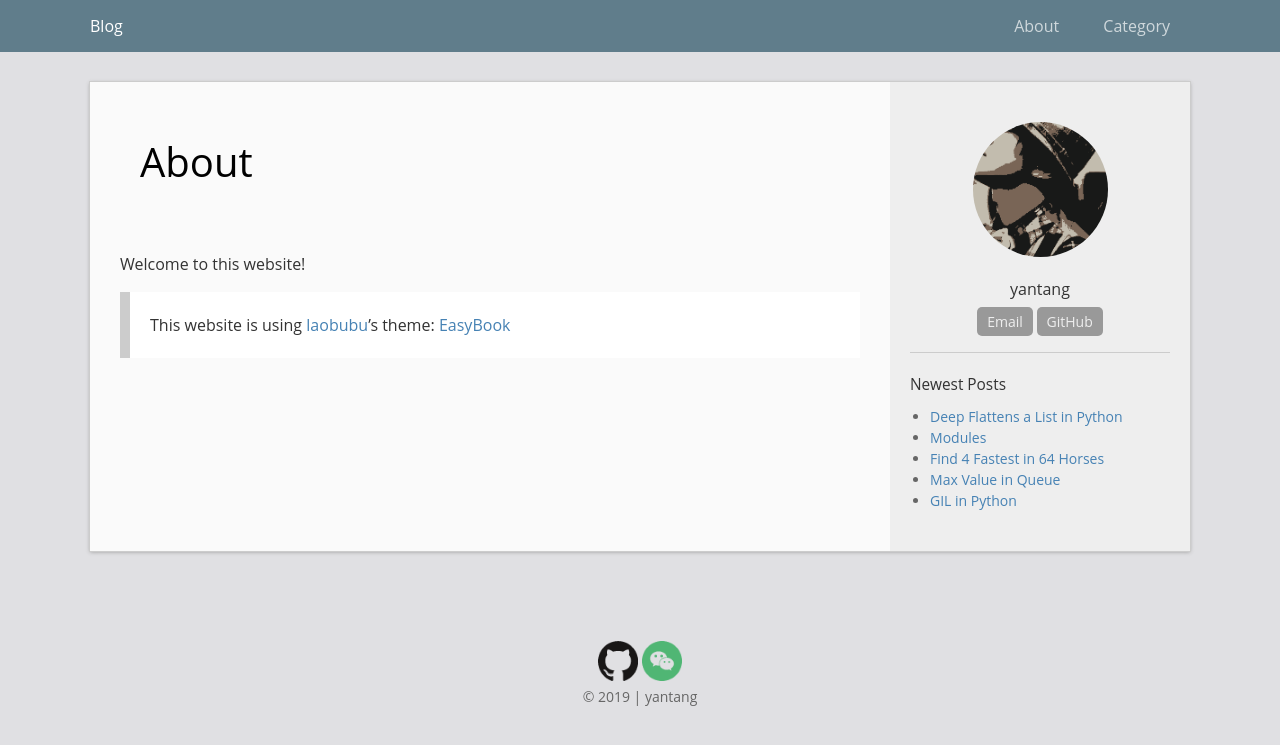
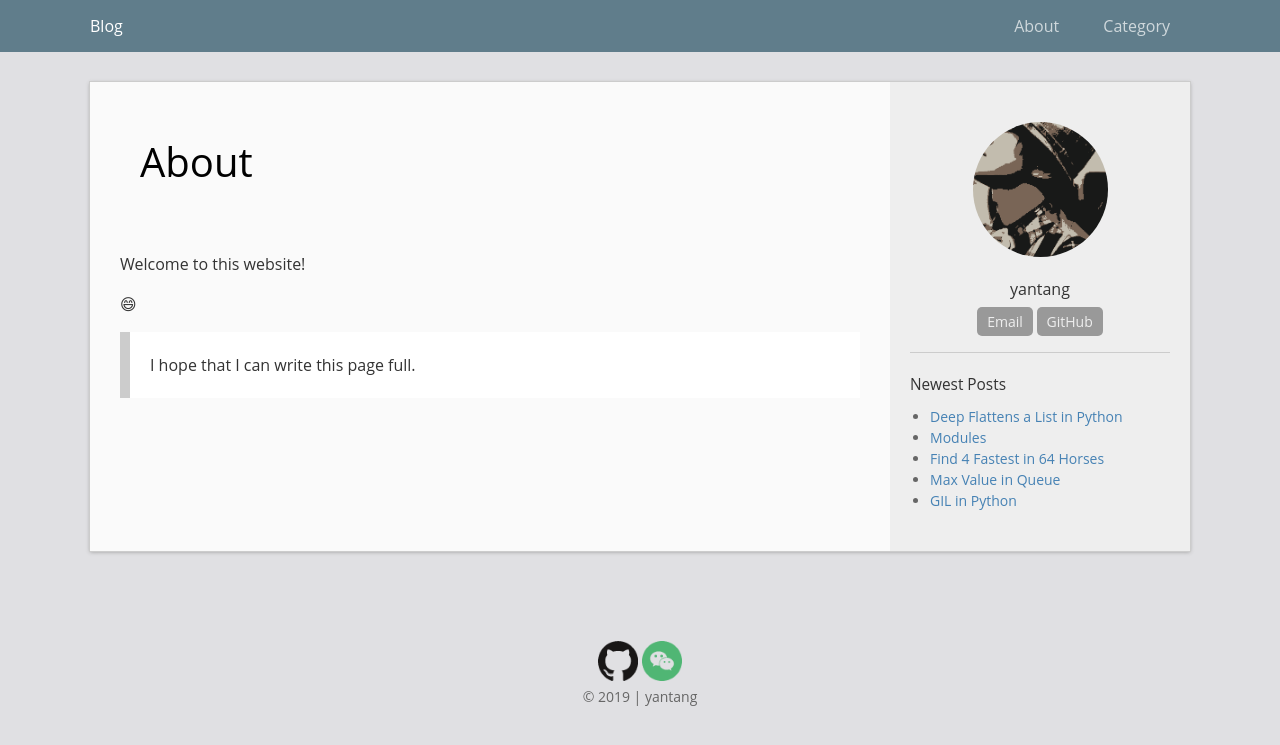
Before and after one commit to yantanglife/yantanglife.github.io, a Jekyll site: the page built from about.md, in a window 1280 px wide. Shown: the top 745 px of the page. Built offline with Jekyll 4.4.1, drawn with Linux system fonts in a browser that asks for light colours.

Commit message:
Modified about.md

```diff
--- a/about.md
+++ b/about.md
@@ -6,4 +6,5 @@ permalink: /about/
 
 Welcome to this website!
 
-> This website is using [laobubu](http://laobubu.net)'s theme: [EasyBook](https://github.com/laobubu/jekyll-theme-EasyBook)
+😄
+> I hope that I can write this page full.
```
